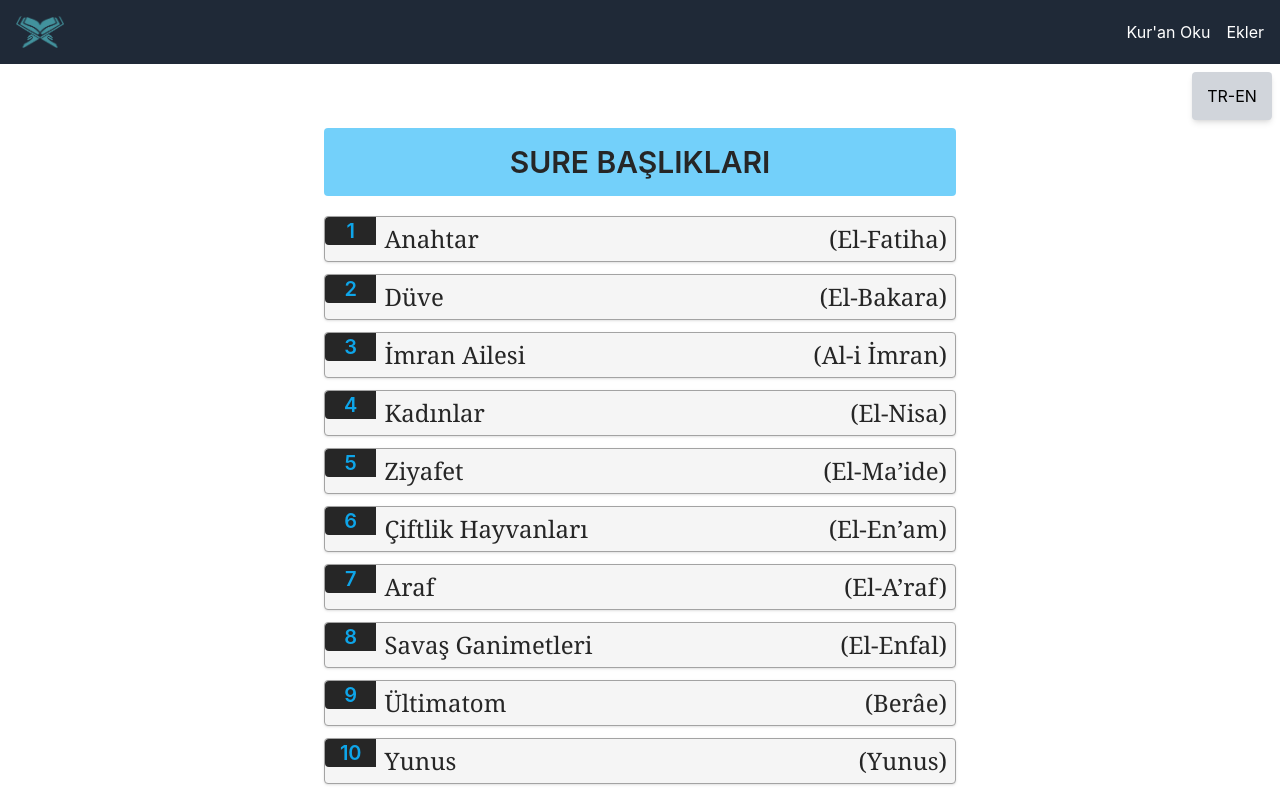
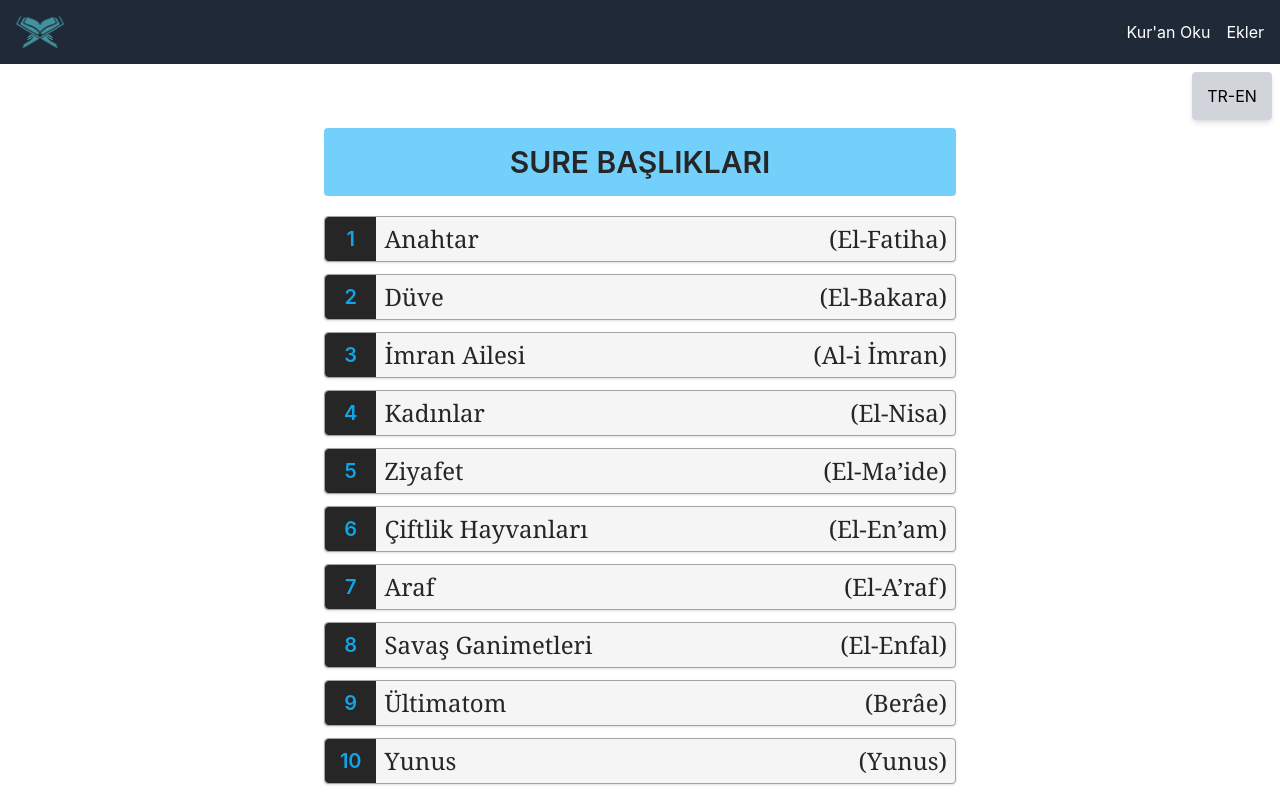
Before and after one commit to SubmitterTech/kuransonahitorg, a React (Create React App) app in the folder app/: page / in a window 1280 px wide. Shown: the top 794 px of the page. Built offline with nearby package versions, Linux system fonts and the light colour scheme.

Commit message:
surah numbers's div edited

```diff
--- a/app/src/pages/List.js
+++ b/app/src/pages/List.js
@@ -73,7 +73,7 @@ const List = () => {
                             className="lg:w-1/2 w-full flex justify-between mb-3 bg-neutral-100 hover:bg-blue-100 text-neutral-800 font-semibold border border-neutral-400 rounded shadow"
                         >
                             <div className="bg-neutral-800 text-sky-500 w-14 max-h-max flex items-center justify-center rounded-l font-semibold text-base lg:text-xl">
-                                <div>
+                                <div className='h-full flex items-center'>
                                     {suraNumber}
                                 </div>
                             </div>
```
